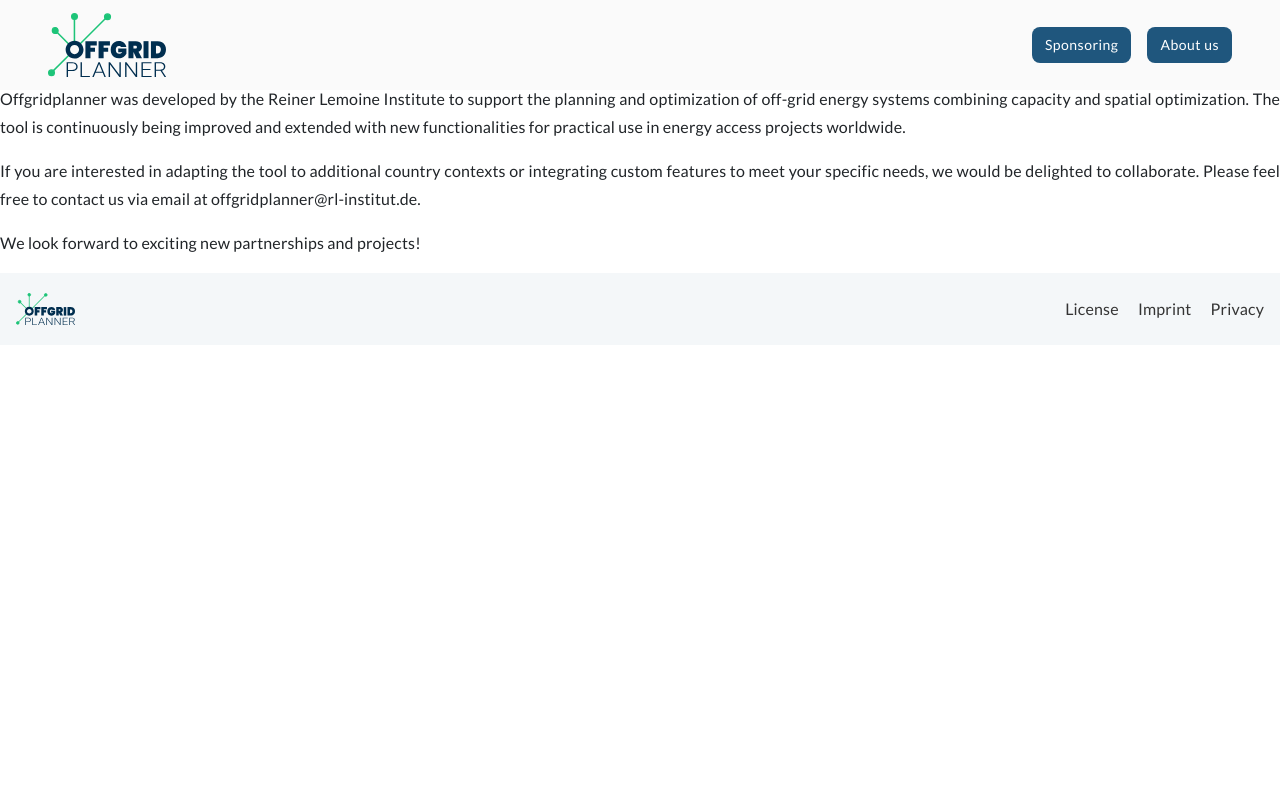
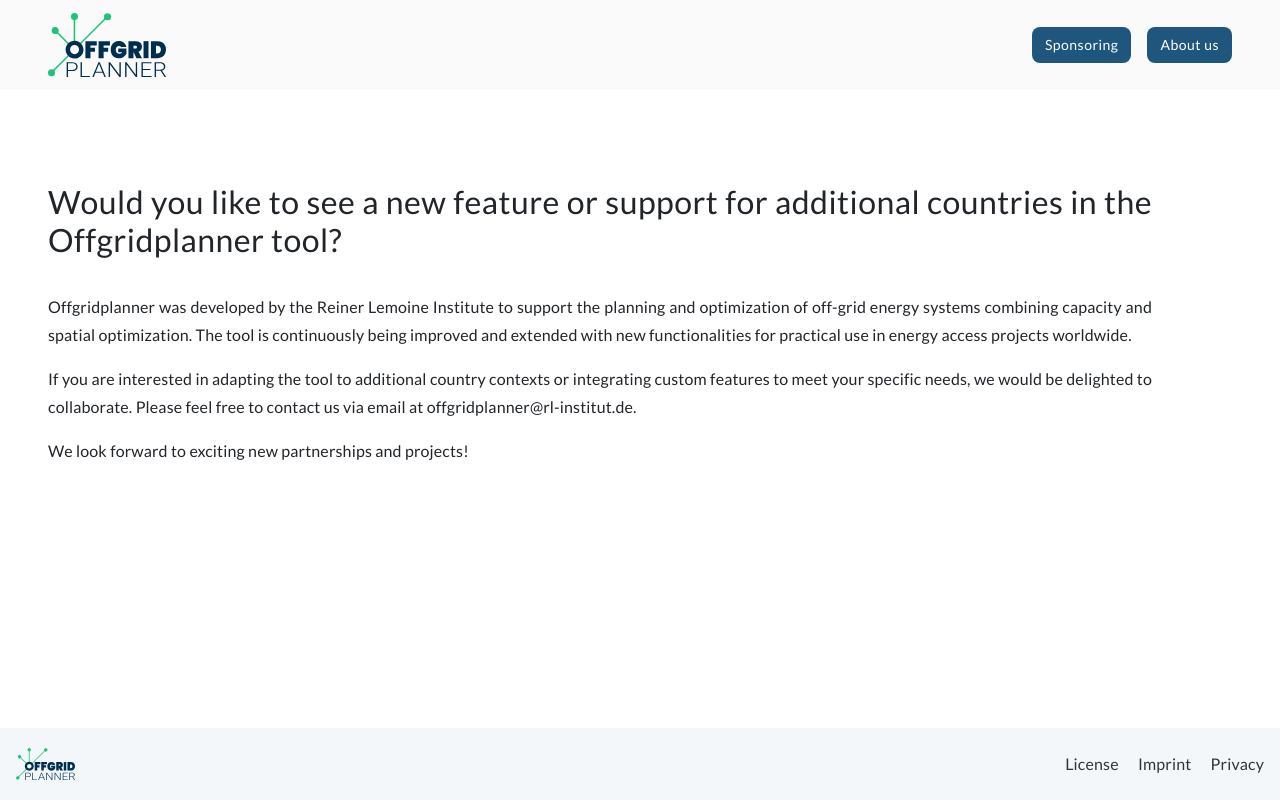
Before and after one commit to rl-institut/offgridplanner-landing, a Flask app: page /sponsoring in a window 1280 px wide. Run offline with Flask 3, Linux system fonts and the light colour scheme; some libraries are stand-ins or nearby versions.

Commit message:
added style to sponsoring

```diff
--- a/static/css/landing_page.css
+++ b/static/css/landing_page.css
@@ -1,4 +1,4 @@
-.landing-page {
+.landing-page-styles {
     --h1-color: #343434;
     --h2-color: #17405c;
     --text-dark-color: #6e6e6e;
--- a/templates/index.html
+++ b/templates/index.html
@@ -70,7 +70,7 @@
 
 {% block index %}
 
-<main class="landing-page">
+<main class="landing-page-styles">
 	<section class="cellular section" id="hero" data-aos="fade-up">
 		<div>
 			<div class="cellular__text">
--- a/templates/sponsoring.html
+++ b/templates/sponsoring.html
@@ -3,10 +3,19 @@
 {% block index %}
 {% endblock index %}
 {% block content %}
-    <h2>Would you like to see a new feature or support for additional countries in the Offgridplanner tool?</h2>
-    <p>Offgridplanner was developed by the Reiner Lemoine Institute to support the planning and optimization of off-grid energy systems combining capacity and spatial optimization. The tool is continuously being improved and extended with new functionalities for practical use in energy access projects worldwide.</p>
+<main class="landing-page-styles">
+    <section class="cellular section" id="sponsoring">
+        <div>
+            <div class="cellular__text">
+                <h2>Would you like to see a new feature or support for additional countries in the Offgridplanner tool?</h2>
+                <br>
+                <p>Offgridplanner was developed by the Reiner Lemoine Institute to support the planning and optimization of off-grid energy systems combining capacity and spatial optimization. The tool is continuously being improved and extended with new functionalities for practical use in energy access projects worldwide.</p>
 
-    <p>If you are interested in adapting the tool to additional country contexts or integrating custom features to meet your specific needs, we would be delighted to collaborate. Please feel free to contact us via email at offgridplanner@rl-institut.de.</p>
+                <p>If you are interested in adapting the tool to additional country contexts or integrating custom features to meet your specific needs, we would be delighted to collaborate. Please feel free to contact us via email at offgridplanner@rl-institut.de.</p>
 
-    <p>We look forward to exciting new partnerships and projects!</p>
+                <p>We look forward to exciting new partnerships and projects!</p>
+            </div>
+        </div>
+    </section>
+</main>
 {% endblock %}
```
